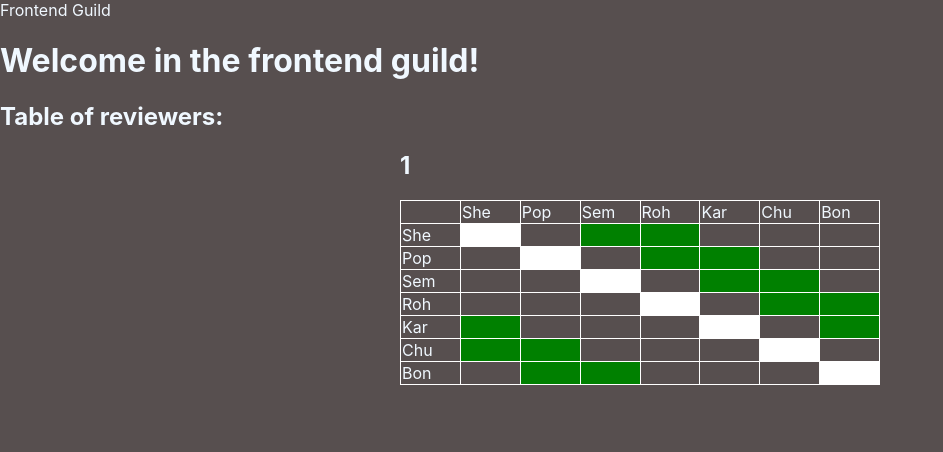
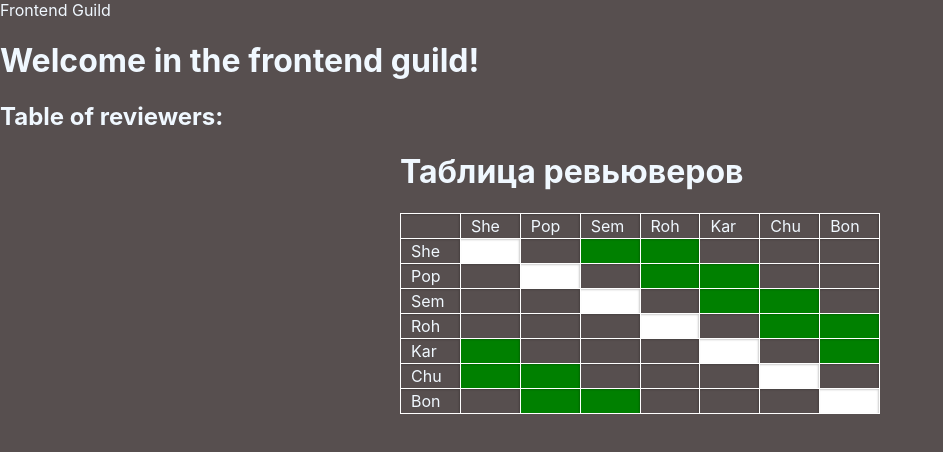
Before and after one commit to blik3230/zakaz-frontend-guild, a Next.js app: page / in a window 1280 px wide. Shown: the top 452 px of the page, without its empty margins (0-943 px from the left). Built offline with nearby package versions, Linux system fonts and the light colour scheme.

Commit message:
Fix implementation

```diff
--- a/src/containers-components/ReviewersTableContainer/ReviewersTableContainer.tsx
+++ b/src/containers-components/ReviewersTableContainer/ReviewersTableContainer.tsx
@@ -2,23 +2,34 @@ import {
   GuildMember,
   useGuildMembers,
 } from "../../hooks/useGuildMembers/useGuildMembers";
-import ReviewersTable from "../../presentation-components/ReviewersTable/ReviewersTable";
+import ReviewersTable, {
+  TableMember,
+} from "../../presentation-components/ReviewersTable/ReviewersTable";
 import styles from "./ReviewersTableContainer.styles";
 
 export const ReviewersTableContainer = () => {
   const { guildMembers } = useGuildMembers();
   const weekCount = getNumberOfCurrentWeek();
-  const reviewShiftIndex = getShiftOfTable(weekCount, guildMembers.length);
+
+  const reviewShiftIndex = getShiftOfTable(weekCount, guildMembers.length - 1);
+
   const tableMembers = guildMembersToTableMembers(
     guildMembers,
     reviewShiftIndex
   );
 
+  const handleMemberClick = (memberName: TableMember["name"]) => {
+    console.log(memberName);
+  };
+
   return (
     <div className="ReviewersTableContainer">
-      <h2>{reviewShiftIndex}</h2>
+      <h1>Таблица ревьюверов</h1>
 
-      <ReviewersTable members={tableMembers} />
+      <ReviewersTable
+        members={tableMembers}
+        onMemberClick={handleMemberClick}
+      />
       <style jsx>{styles}</style>
     </div>
   );
@@ -28,16 +39,12 @@ function getShiftOfTable(weekCount: number, membersCount: number) {
   return (Math.ceil(weekCount / 2) - 1) % membersCount;
 }
 
-function getNumberOfCurrentWeek() {
-  const currentDay = new Date();
+function getNumberOfCurrentWeek(day = new Date()) {
   const startDate = new Date(2022, 0, 10);
-  const millisecsInDay = 86400000;
-  console.log("curDay", currentDay);
-  console.log("startDay", startDate.getTime());
-  console.log(millisecsInDay);
+  const millisecondsInDay = 86400000;
 
   return Math.ceil(
-    ((currentDay.getTime() - startDate.getTime()) / millisecsInDay + 1) / 7
+    ((day.getTime() - startDate.getTime()) / millisecondsInDay + 1) / 7
   );
 }
 
@@ -45,14 +52,12 @@ function guildMembersToTableMembers(
   guildMembers: GuildMember[],
   reviewShiftIndex: number
 ) {
-  return [...guildMembers]
-    .sort((a, b) => a.order - b.order)
-    .map((m, index, sortedGuildMembers) => {
+  return guildMembers.map((m, index, sortedGuildMembers) => {
     return {
       name: m.tableName,
       reviewingMembersNames: getReviewingMembersName(
-          sortedGuildMembers,
-          m.order,
+        sortedGuildMembers.filter((i) => i.name !== m.name),
+        index,
         reviewShiftIndex
       ),
     };
@@ -60,21 +65,19 @@ function guildMembersToTableMembers(
 }
 
 function getReviewingMembersName(
-  guildMembers: GuildMember[],
-  order: number,
+  reviewersMembers: GuildMember[],
+  index: number,
   reviewShiftIndex: number
 ) {
-  const nextReviewerOrder =
-    (order + 1 + reviewShiftIndex) % guildMembers.length || guildMembers.length;
-  const secondNextReviewerOrder =
-    (order + 2 + reviewShiftIndex) % guildMembers.length || guildMembers.length;
-
-  console.log("guildMembers", guildMembers);
-  console.log("next", nextReviewerOrder);
-  console.log("second-next", secondNextReviewerOrder);
-
+  const nextReviewerIndex =
+    (index + 1 + reviewShiftIndex - 1) /* - 1 грубое обнуление моего индекса*/ %
+    reviewersMembers.length;
+  const secondNextReviewerIndex =
+    (index + 2 + reviewShiftIndex - 1) % reviewersMembers.length;
+  console.log("nextReviewerIndex", nextReviewerIndex);
+  console.log("reviewersMembers", reviewersMembers);
   return [
-    guildMembers.find((m) => m.order === nextReviewerOrder)!.tableName,
-    guildMembers.find((m) => m.order === secondNextReviewerOrder)!.tableName,
+    reviewersMembers[nextReviewerIndex]!.tableName,
+    reviewersMembers[secondNextReviewerIndex]!.tableName,
   ];
 }
--- a/src/presentation-components/ReviewersTable/ReviewersTable.styles.ts
+++ b/src/presentation-components/ReviewersTable/ReviewersTable.styles.ts
@@ -9,7 +9,9 @@ export default css`
   }
 
   .ReviewersTable__td {
+    padding: 2px 10px;
     border: 1px solid #fff;
+    box-shadow: inset -1px 1px 2px rgba(0, 0, 0, 0.2);
   }
 
   .ReviewersTable__td_white {
@@ -19,4 +21,8 @@ export default css`
   .ReviewersTable__td_active {
     background: green;
   }
+
+  .ReviewersTable__td_clickable {
+    cursor: pointer;
+  }
 `;
--- a/src/presentation-components/ReviewersTable/ReviewersTable.tsx
+++ b/src/presentation-components/ReviewersTable/ReviewersTable.tsx
@@ -8,10 +8,11 @@ export interface TableMember {
 
 interface Props {
   members: TableMember[];
+  onMemberClick(memberName: TableMember["name"]): void;
 }
 
 const ReviewersTable = (props: Props) => {
-  const { members } = props;
+  const { members, onMemberClick } = props;
 
   return (
     <Fragment>
@@ -20,7 +21,11 @@ const ReviewersTable = (props: Props) => {
           <tr>
             <td className="ReviewersTable__td">&nbsp;</td>
             {members.map((m) => (
-              <td key={m.name} className="ReviewersTable__td">
+              <td
+                key={m.name}
+                className="ReviewersTable__td ReviewersTable__td_clickable"
+                onClick={() => onMemberClick(m.name)}
+              >
                 {m.name}
               </td>
             ))}
@@ -28,12 +33,20 @@ const ReviewersTable = (props: Props) => {
         </thead>
         {members.map((memberByRow, rowIndex) => {
           return (
-            <tr key={memberByRow.name}>
-              <td className="ReviewersTable__td">{memberByRow.name}</td>
+            <tr key={memberByRow.name} className="ReviewersTable__tr">
+              <td
+                className="ReviewersTable__td ReviewersTable__td_clickable"
+                onClick={() => onMemberClick(memberByRow.name)}
+              >
+                {memberByRow.name}
+              </td>
               {members.map((memberByColumn, colIndex) => {
                 if (rowIndex === colIndex) {
                   return (
-                    <td className="ReviewersTable__td ReviewersTable__td_white">
+                    <td
+                      key={memberByColumn.name}
+                      className="ReviewersTable__td ReviewersTable__td_white"
+                    >
                       &nbsp;
                     </td>
                   );
```
Also changed, not shown: 1 other file (tests, documents, lock files or other folders). Lines whose indentation alone changed are shown as unchanged.
